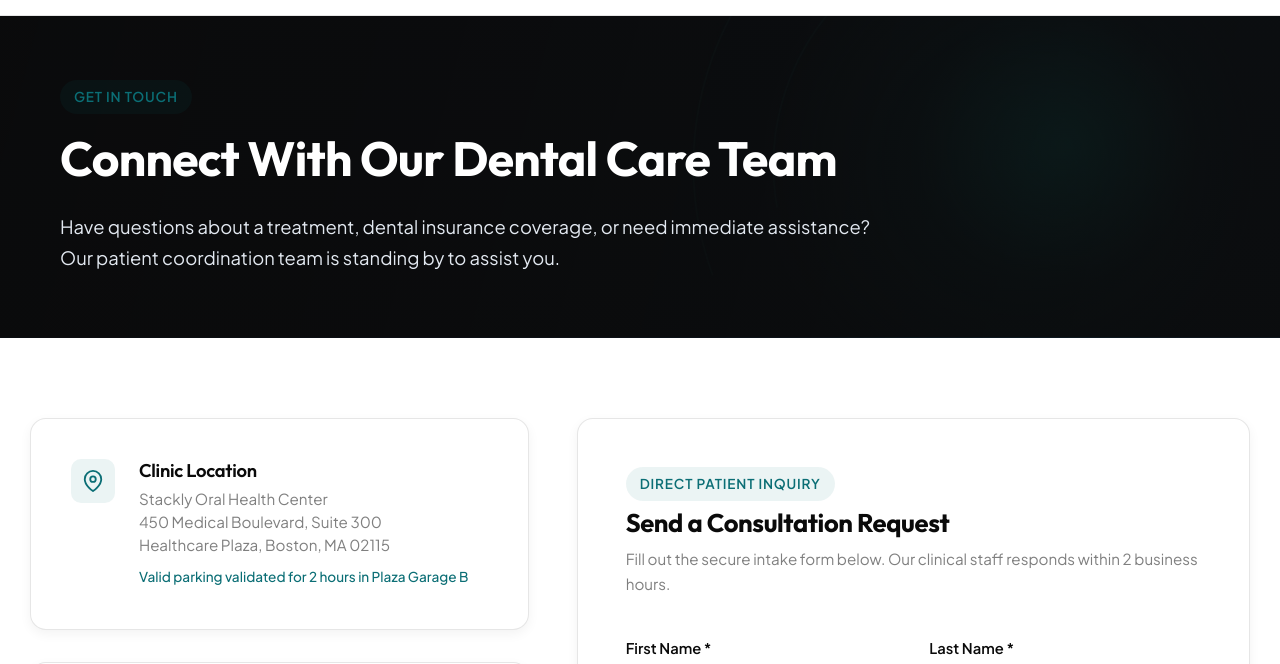
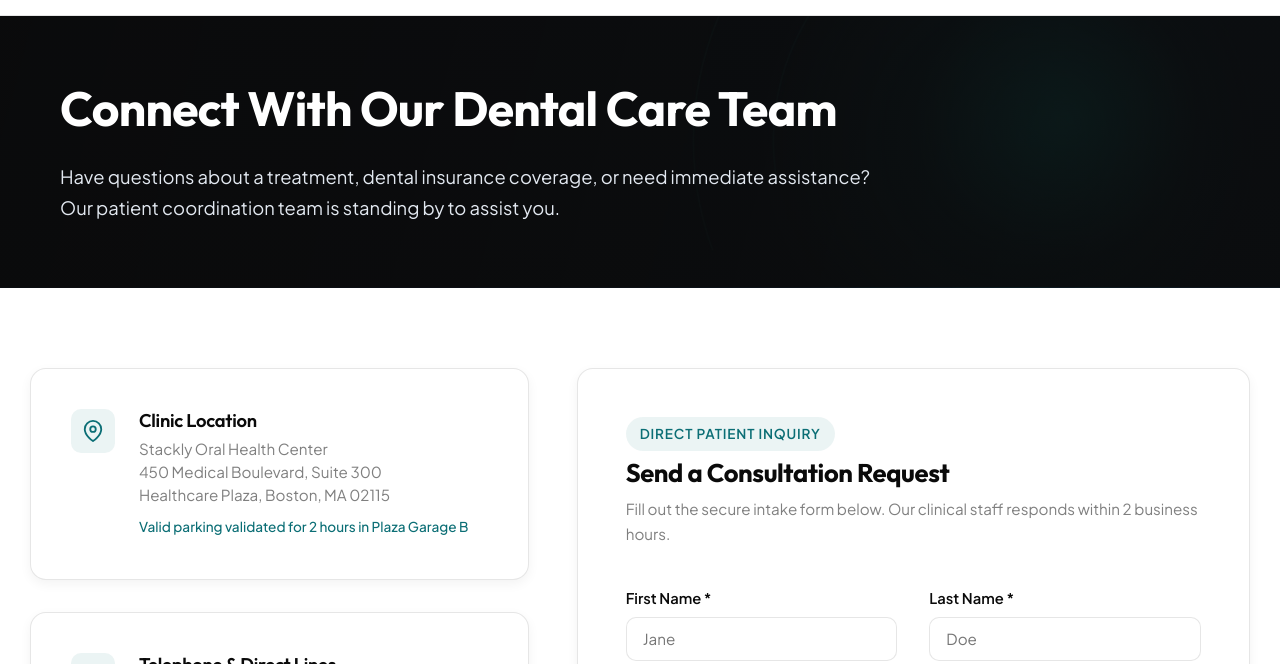
Before and after one commit to MacawWebtech/brightsmile, a plain HTML site: page pages/contact.html in a window 1280 px wide. Shown: the part 65-729 px from the top of the page. Drawn offline with Linux system fonts and the light colour scheme.

Commit message:
Update contact.html

```diff
--- a/pages/contact.html
+++ b/pages/contact.html
@@ -231,7 +231,6 @@
     <!-- Banner Section -->
     <section class="page-banner" style="background-image: linear-gradient(rgba(10, 10, 10, 0.72), rgba(10, 10, 10, 0.80)), url('../assets/images/page-banners/banner-contact.jpg');">
       <div class="container">
-        <span class="section-tag">Get In Touch</span>
         <h1 style="font-size: clamp(2.2rem, 4vw, 3rem); line-height: 1.2; margin-bottom: var(--space-3); color: var(--color-text-main);">
           Connect With Our Dental Care Team
         </h1>
```
